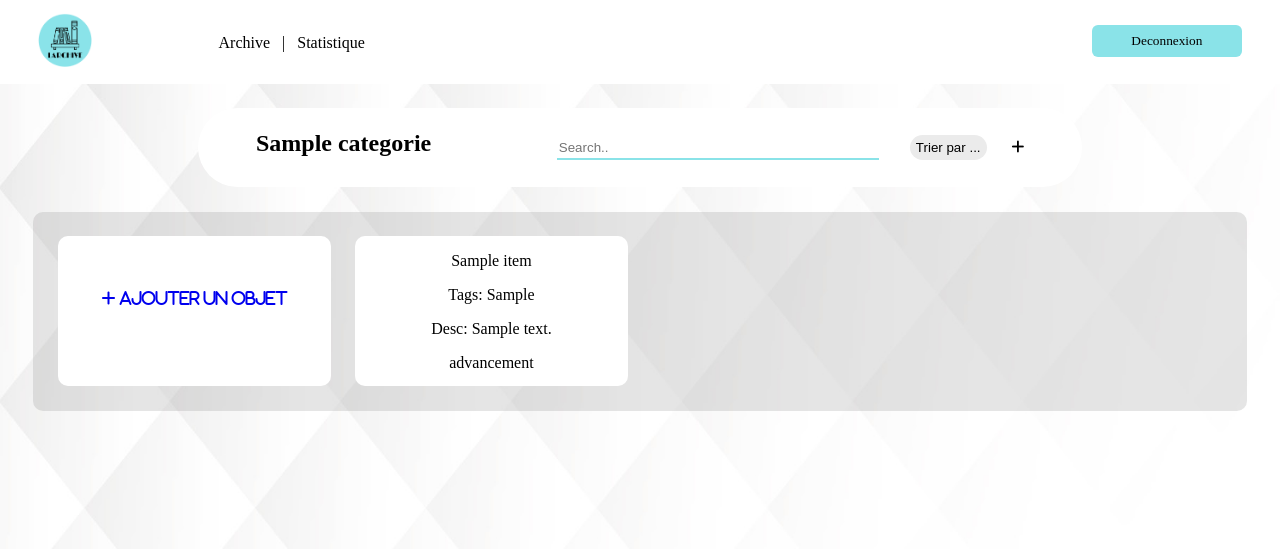
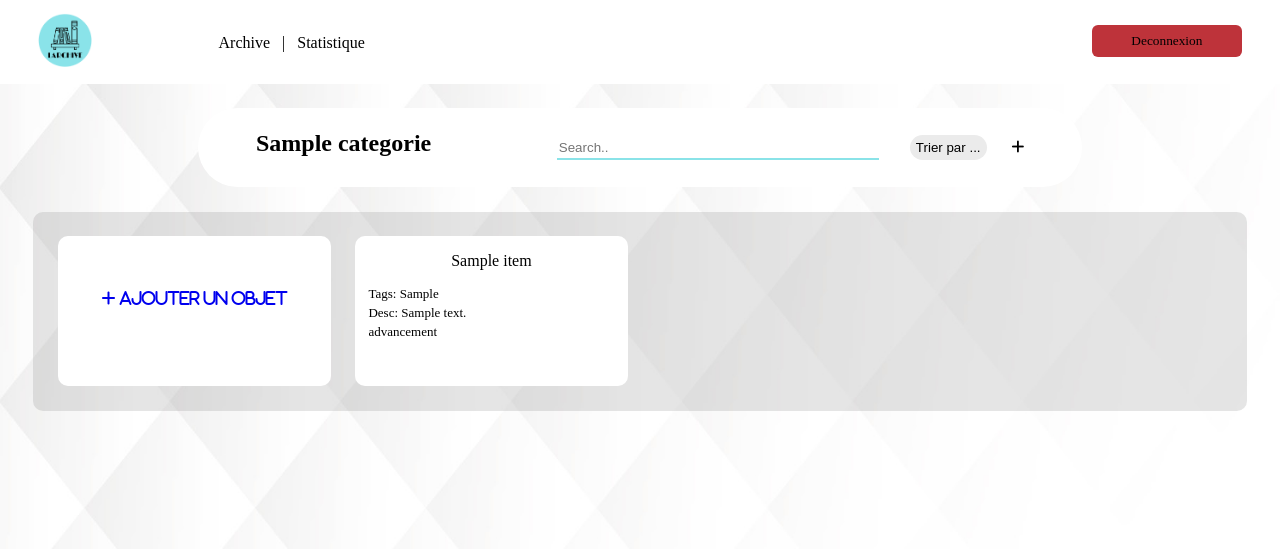
Before and after one commit to coding-factory-classrooms/projet-web-2021-bibliotheque, a PHP site: page /index.php?p=viewCategory in a window 1280 px wide. Shown: the top 549 px of the page. Run offline with PHP 8.4, Linux system fonts and the light colour scheme; the visitor is signed in with stand-in values (Sample User, id 1); tables that the repository leaves empty or names only in its code hold one stand-in row (values such as "Sample post"); some libraries are stand-ins or nearby versions.

Commit message:
commit bug

```diff
--- a/css/style.css
+++ b/css/style.css
@@ -94,7 +94,7 @@ nav{
     margin-right: 2%;
 }
 #btn-connexion{
-    background-color: #8AE3E8;
+    background-color: #be333a;
     width: 50%;
     height: 70%;
     padding: 2%;
--- a/css/viewCategory.css
+++ b/css/viewCategory.css
@@ -93,7 +93,23 @@ h2{
     -moz-transform: scale(1.05);
 }
 .hidden {display: none !important;}
-.namesObject{
 
+.nameObject{
+    text-align: center;
+}
+.tagsObject{
+    margin: 1% 5% 0% 5%;
+    text-align: justify;
+    font-size: 13px;
+}
+.descriptionObject{
+    text-align: justify;
+    font-size: 13px;
+    margin: 1% 5% 0% 5%;
+}
+.advancementObject{
+    font-size: 13px;
+    text-align: justify;
+    margin: 1% 5% 0% 5%;
 }
 /* end style container elements */
--- a/php/views/addCategory.php
+++ b/php/views/addCategory.php
@@ -77,5 +77,4 @@ $listCategory = $listCategoryBeforeFetch->fetchAll(PDO::FETCH_ASSOC);
       </div>
   </div>
 </body>
-</body>
 </html>
```
Also changed, not shown: css/addCategory.css (+4 -4 lines).
